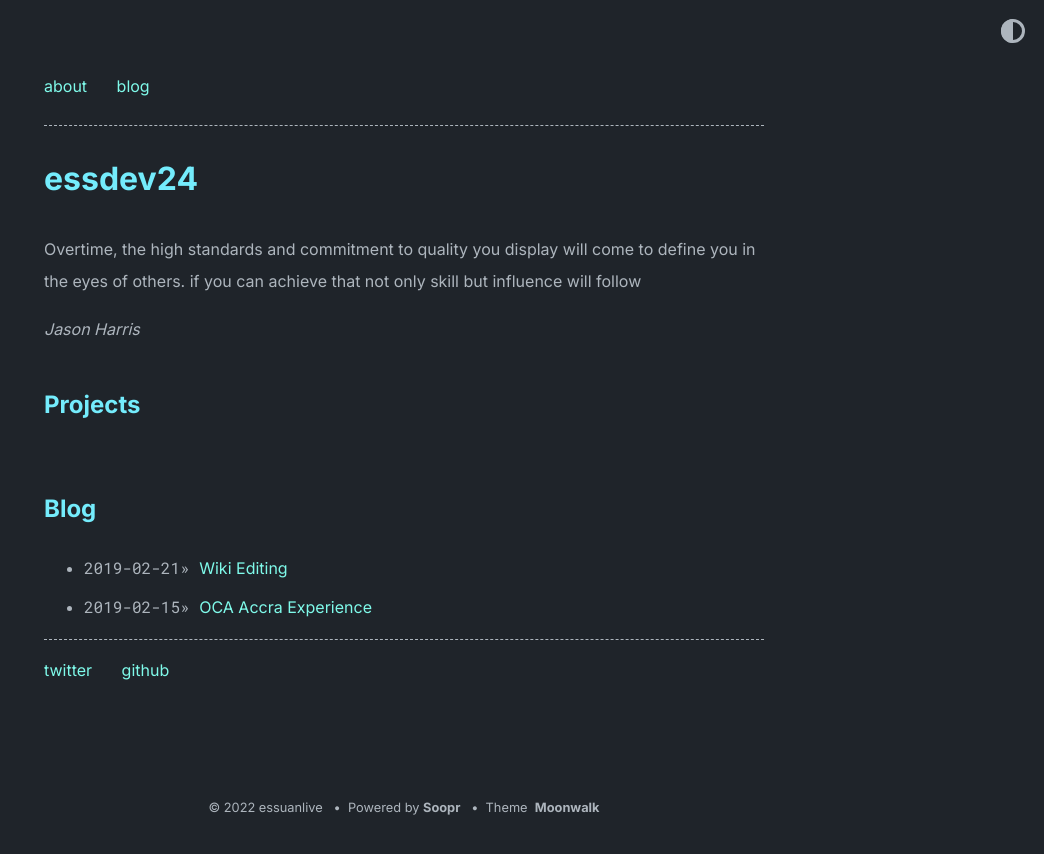
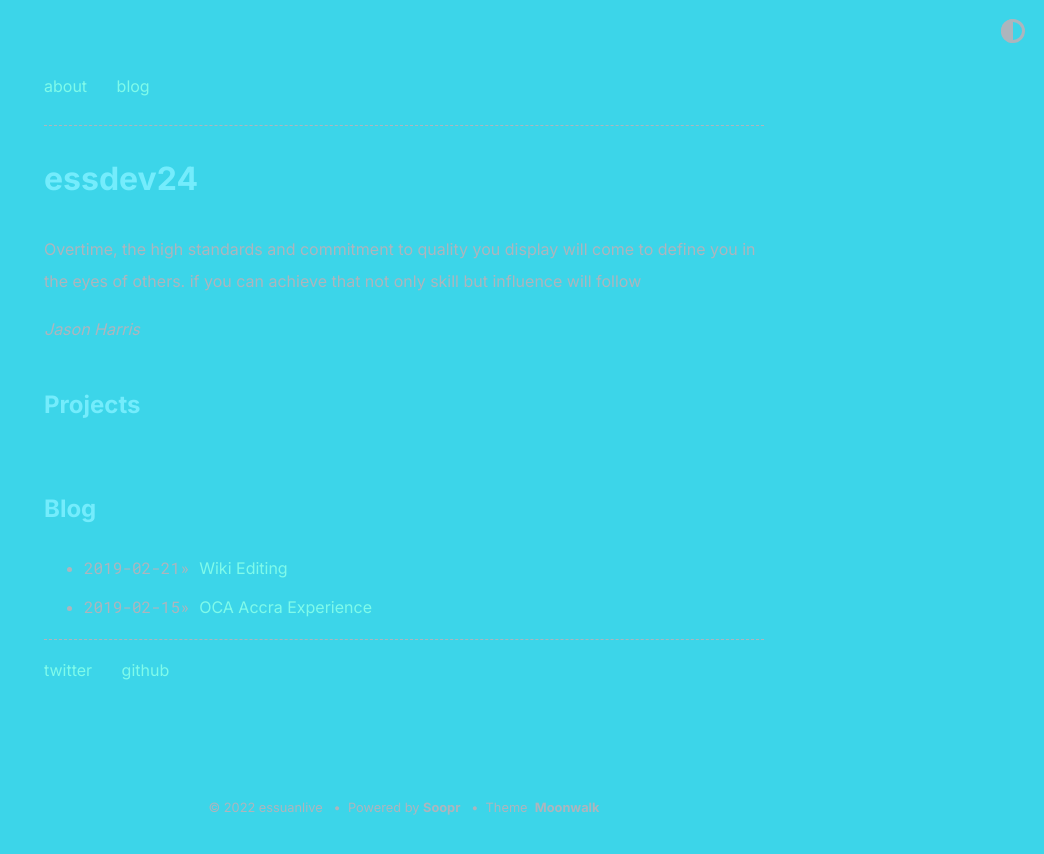
Before and after one commit to essdev24/essdev24.github.io, a Jekyll site: the page built from index.md, in a window 1280 px wide. Shown: the top 854 px of the page, without its empty margins (236-1280 px from the left). Built offline with Jekyll 4.4.1, drawn with Linux system fonts in a browser that asks for light colours.

Commit message:
Changed text and heading color

```diff
--- a/_sass/moonwalk.scss
+++ b/_sass/moonwalk.scss
@@ -67,8 +67,8 @@ html {
     --bg: #FFF;
     --bg-secondary: #f3f4f6;
     --headings: #0ed2e0;
-    --text: #314242;
-    --text-secondary: #6b7280;
+    --text: #55b3cf;
+    --text-secondary: #66a9ad;
     --links: #00c3ff;
     --highlight: #FFECB2; // light yellow
     --code-text: #9D174D;
@@ -80,8 +80,8 @@ html {
       --headings: #74ecfc;
       --links: #7ffaea;
       --highlight: #41C7C7;
-      --bg: #1f242A;
-      --bg-secondary: #323945;
+      --bg: #3cd5e9;
+      --bg-secondary: #117688;
       --text: #adb5bd;
       --text-secondary: #9CA3AF;
       --code-text: #91A7FF;
```
